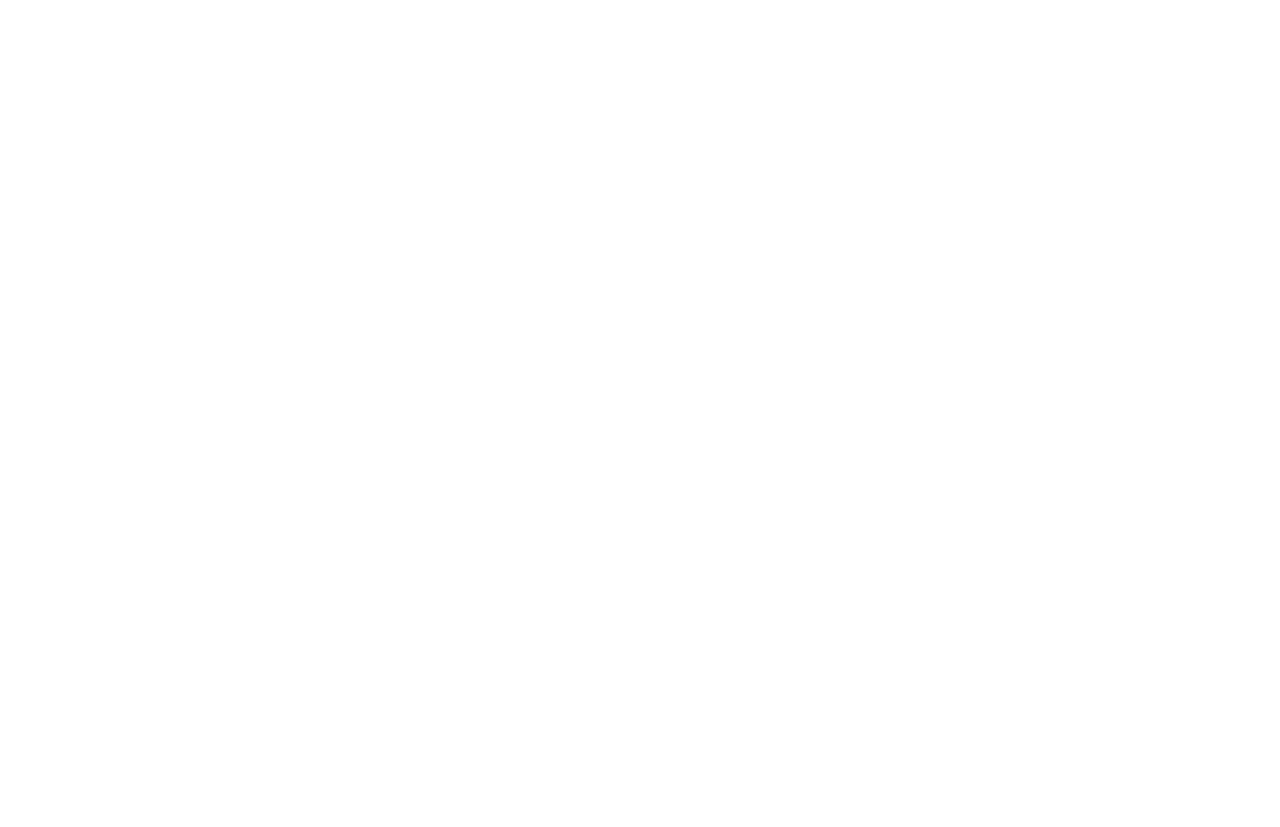
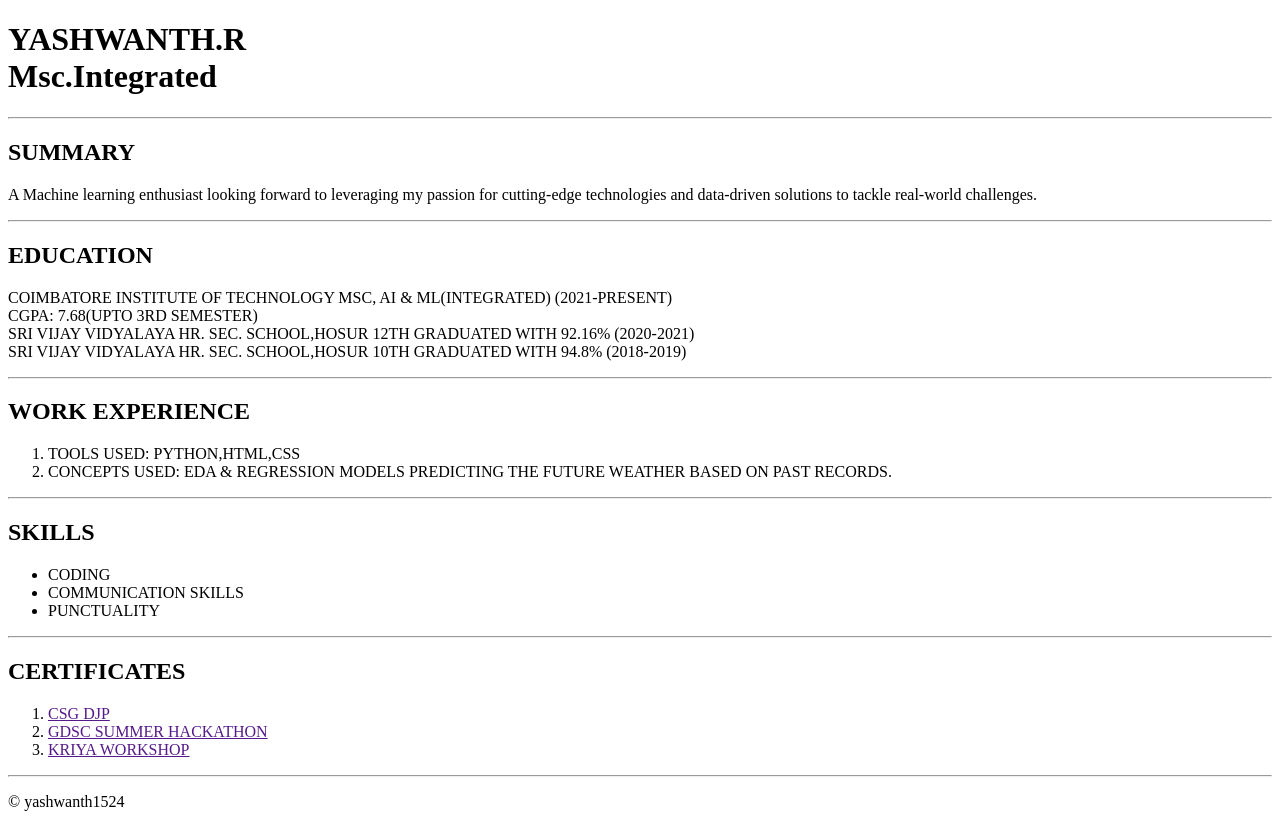
Before and after one commit to Yashwanth1524/RESUME, a plain HTML site: page index.html in a window 1280 px wide. Before the commit the page ends 800 px from the top, so only its background shows below. Drawn offline with Linux system fonts and the light colour scheme.

Commit message:
index.html

```diff
--- a/index.html
+++ b/index.html
@@ -6,6 +6,42 @@
     <title>MyResume</title>
 </head>
 <body>
+    <h1>YASHWANTH.R<BR />Msc.Integrated</h1>
+    <hr />
+    <h2>SUMMARY</h2>
+    <p>A Machine learning enthusiast looking forward to leveraging my passion for cutting-edge technologies and data-driven solutions to tackle real-world challenges.</p>
+    <hr />
+    <h2>EDUCATION</h2>
+    <p>COIMBATORE INSTITUTE OF TECHNOLOGY MSC, AI & ML(INTEGRATED) (2021-PRESENT)<br /> CGPA: 7.68(UPTO 3RD SEMESTER) <br />SRI VIJAY VIDYALAYA HR. SEC. SCHOOL,HOSUR 12TH GRADUATED WITH 92.16% (2020-2021)<br /> SRI VIJAY VIDYALAYA HR. SEC. SCHOOL,HOSUR 10TH GRADUATED WITH 94.8% (2018-2019)</p>
+    <hr>
+    <h2>WORK EXPERIENCE</h2>
+    <OL>
+        <li>TOOLS USED: PYTHON,HTML,CSS </li>
+        <li>CONCEPTS USED: EDA & REGRESSION MODELS PREDICTING THE FUTURE WEATHER BASED ON PAST RECORDS.</li>
+    </OL>
+    <hr>
+    <h2>SKILLS</h2>
+    <ul>
+        <li>CODING</li>
+        <li>COMMUNICATION SKILLS</li>
+        <li>PUNCTUALITY</li>
+
+    </ul>
+    <Hr>
+    <h2>CERTIFICATES</h2>
+    <ol>
+    <li><a href="">CSG DJP</a></li>
+    <li><a href="">GDSC SUMMER HACKATHON</a></li>
+    <li><a href="">KRIYA WORKSHOP</a></li>
+    </ol>
+    <hr />
+
+    <foo>
+        <p>© yashwanth1524</p>
+    </foo>
+
+
+
 
 </body>
 </html>
```
